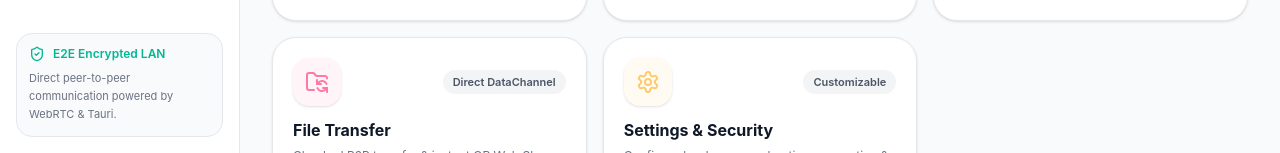
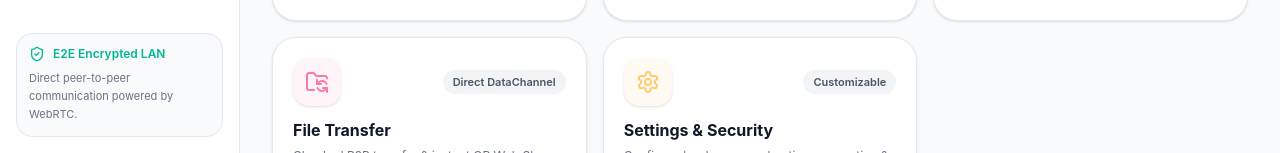
Before and after one commit to skye-cyber/vellichor, a React (Vite) app: page / in a window 1280 px wide. Shown: the part 647-800 px from the top of the page. Built offline with nearby package versions, Linux system fonts and the light colour scheme; no server answers.

Commit message:
Optimze UI/UX

```diff
--- a/src/components/Sidebar.tsx
+++ b/src/components/Sidebar.tsx
@@ -69,7 +69,7 @@ export const Sidebar: React.FC<SidebarProps> = ({
           <span>E2E Encrypted LAN</span>
         </div>
         <p className="text-[11px] text-gray-500 dark:text-gray-400 leading-relaxed">
-          Direct peer-to-peer communication powered by WebRTC & Tauri.
+          Direct peer-to-peer communication powered by WebRTC.
         </p>
       </div>
     </aside>
```
